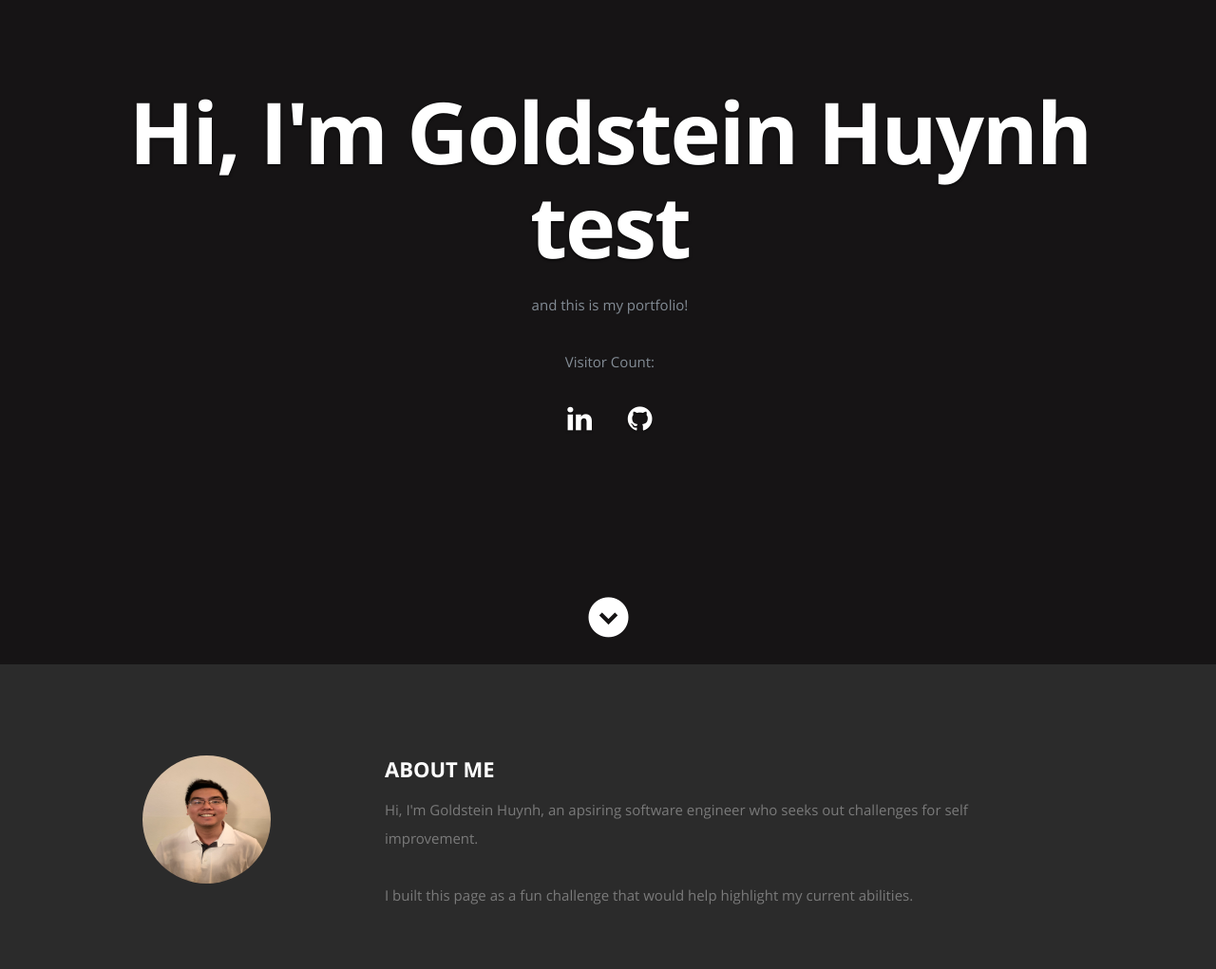
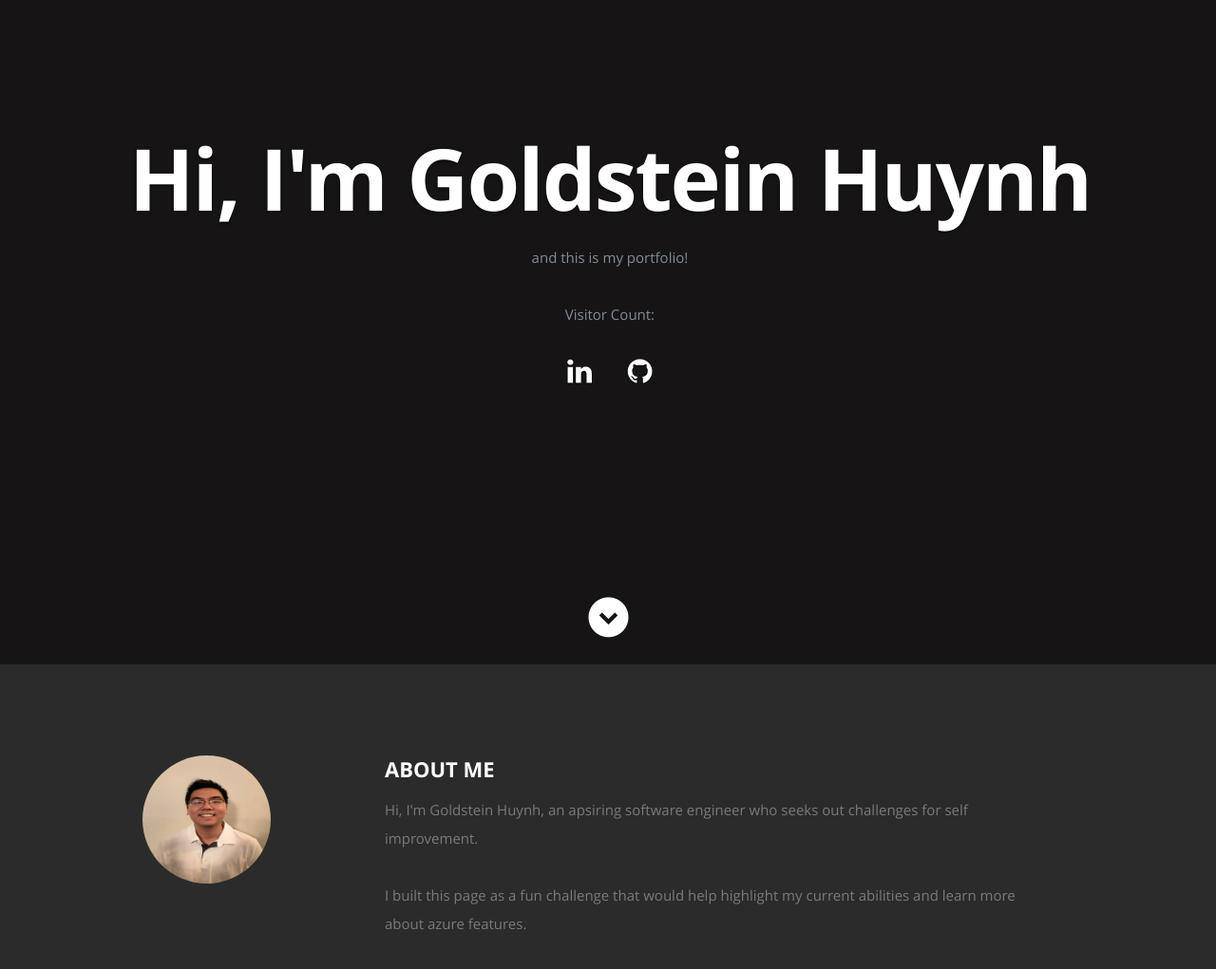
Before and after one commit to Goldsteinnn/azure-web-portfolio, a plain HTML site: page frontend/index.html in a window 1280 px wide. Shown: the part 100-1121 px from the top of the page at 95% size. Drawn offline with nearby package versions, Linux system fonts and the light colour scheme; no server answers.

Commit message:
add more web info

```diff
--- a/frontend/index.html
+++ b/frontend/index.html
@@ -54,7 +54,7 @@
 
       <div class="row banner">
          <div class="banner-text">
-            <h1 class="responsive-headline">Hi, I'm Goldstein Huynh test</h1>
+            <h1 class="responsive-headline">Hi, I'm Goldstein Huynh</h1>
 
             <p>and this is my portfolio!  </p>
             <p>Visitor Count: <a id="counter"></a> </p>
@@ -92,7 +92,7 @@
 
          </br>
       </br>
-       I built this page as a fun challenge that would help highlight my current abilities.
+       I built this page as a fun challenge that would help highlight my current abilities and learn more about azure features.
 
 
          </div> <!-- end .main-col -->
```
